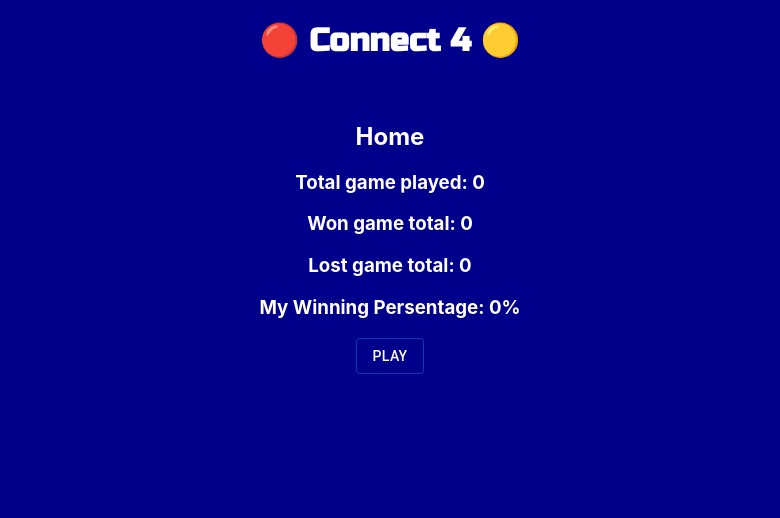
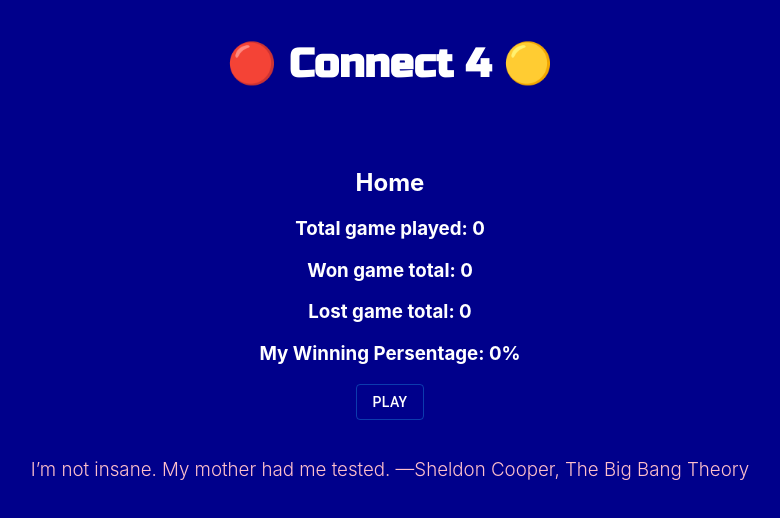
Before and after one commit to 2022-spring-adv-fe-mowe/tca-c4, a React (Create React App) app: page / in a window 1280 px wide. Shown: the top 518 px of the page, without its empty margins (250-1030 px from the left). Built offline with nearby package versions, Linux system fonts and the light colour scheme.

Commit message:
added random quotes and changed css

```diff
--- a/src/Home.js
+++ b/src/Home.js
@@ -16,7 +16,13 @@ export const Home = ({gameResults}) => {
     let myWinningPersentage = ((winCount / gameResults.length)*100).toFixed(2);
     myWinningPersentage = isNaN(myWinningPersentage) ? 0 : Number(myWinningPersentage);
 
-
+    const rndm = Math.floor(Math.random()*5);
+    let msg;
+    if (rndm == 0) msg = "I’m not insane. My mother had me tested. —Sheldon Cooper, The Big Bang Theory";
+    if (rndm == 1) msg = "Common sense is like deodorant. The people who need it most never use it. —Anonymous";
+    if (rndm == 2) msg = "A day without sunshine is like, you know, night. —Steve Martin";
+    if (rndm == 3) msg = "Life is pleasant. Death is peaceful. It's the transition that's troublesome.―Isaac Asimov";
+    if (rndm == 4) msg = "Be yourself; everyone else is already taken. -Gilbert Perreira";
 
 
     return (
@@ -35,6 +41,11 @@ export const Home = ({gameResults}) => {
 
         >Play</Button>
 
+
+        <h3
+        id="random"
+        >{msg}</h3>
+
         {/* {
             gameResults.map(x => <div>{x ? "won" : "lost"}</div>)
 
--- a/src/Play.js
+++ b/src/Play.js
@@ -19,7 +19,7 @@ export const Play = ({addNewGameResult}) => {
         <>
         <h1>&#128308; Connect 4 &#128993;</h1>
         <br/>
-        <h2>Play</h2>
+        <h2>Play!</h2>
         <Button
             variant="outlined"
             style={{ color: "white" }}
@@ -31,6 +31,18 @@ export const Play = ({addNewGameResult}) => {
             style={{ color: "white" }}
             onClick={lost}
         >I LOST</Button>
+
+        <h1
+        id="tokens"
+        >
+        &#128993;
+        &#128308;
+        <br/>
+        &#128308;
+        &#128993;
+        </h1>
+
+
         </>
 
     );
--- a/src/index.css
+++ b/src/index.css
@@ -17,5 +17,21 @@ code {
 }
 
 h1 {
+  margin-top: 1em;
+  margin-bottom: 1em;
   font-family: 'Russo One', sans-serif;
+  font-size: 40px;
 }
+
+#random {
+  font-weight: 350;
+  color: pink;
+  margin-top: 2em;
+  margin-left: 1.5em;
+  margin-right: 1.5em;
+}
+
+#tokens {
+  margin-top: 2.5em;
+  font-size: 55px;
+}
```
